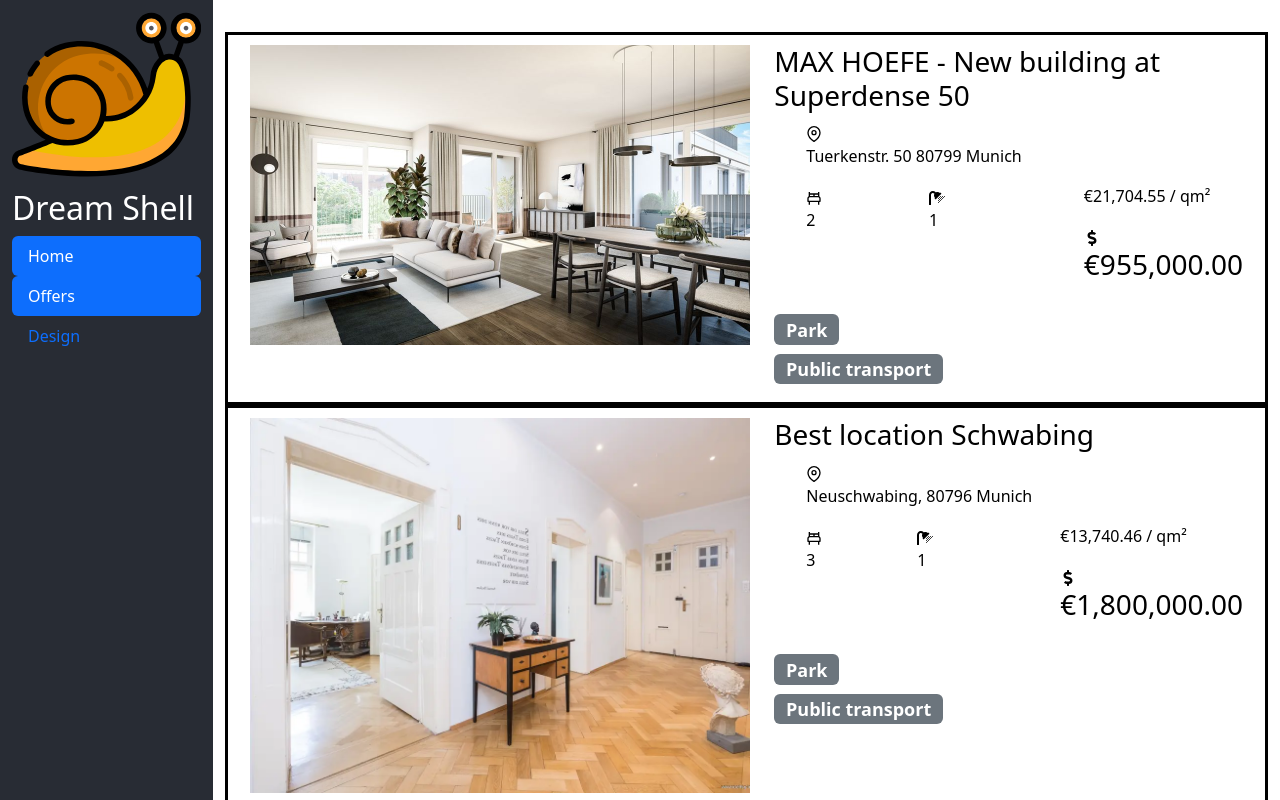
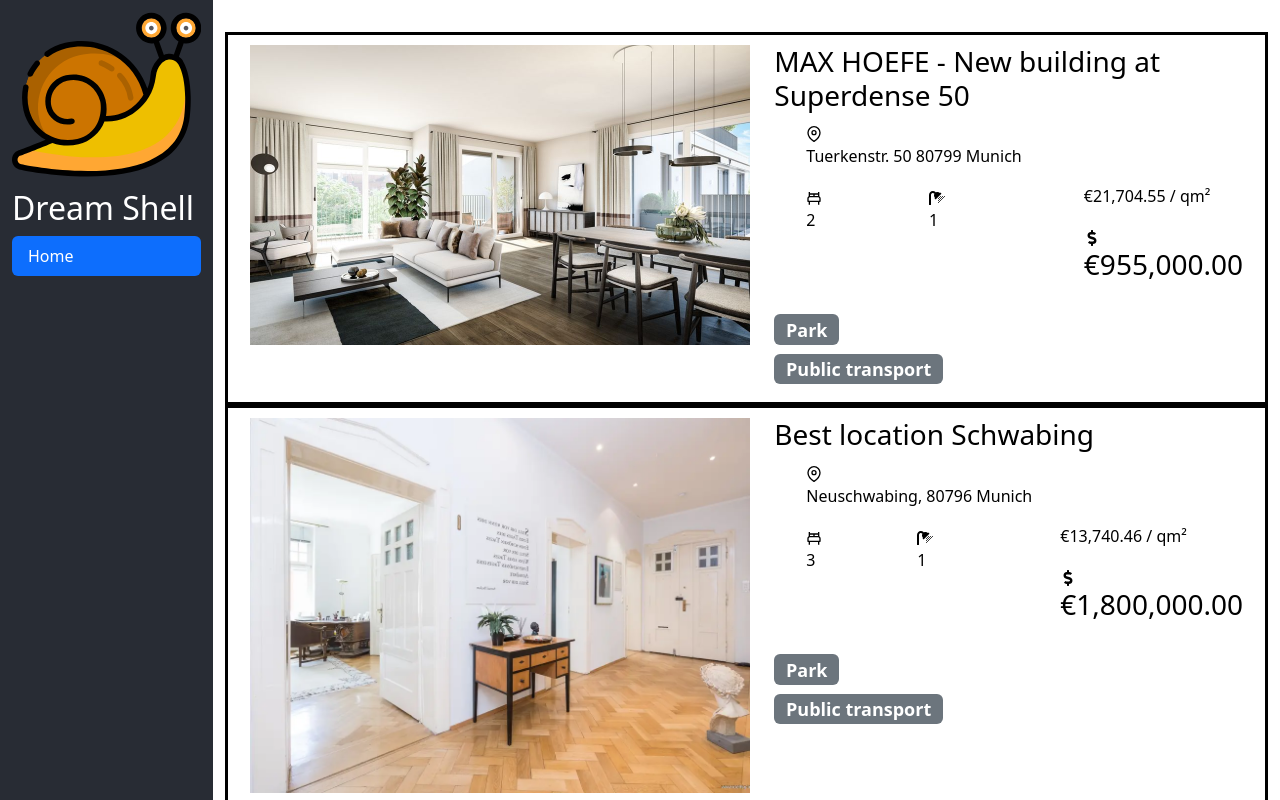
Before and after one commit to fly-san/web-dream-shell, a React (Create React App) app: page /offers in a window 1280 px wide. Built offline with nearby package versions, Linux system fonts and the light colour scheme.

Commit message:
Added context

```diff
--- a/src/App.js
+++ b/src/App.js
@@ -6,14 +6,27 @@ import {
   Routes,
   Route,
   Navigate,
-} from "react-router-dom"
+} from "react-router-dom";
 
 import { HouseSearch } from "./components/HouseSearch";
 import { LinkContainer } from "react-router-bootstrap";
 import { HomePage } from "./components/HomePage";
 import { Design } from "./components/Design";
+import { createContext, useState } from "react";
+
+export const EquityContext = createContext();
+export const HouseContext = createContext();
+export const InterestPlanContext = createContext();
+
 function App() {
+  const [equity, setEquity] = useState();
+  const [house, setHouse] = useState();
+  const [interestPlan, setInterestPlan] = useState();
+
   return (
+    <EquityContext.Provider value={{ equity, setEquity }}>
+      <HouseContext.Provider value={{ house, setHouse }}>
+        <InterestPlanContext.Provider value={{ interestPlan, setInterestPlan }}>
           <Router>
             <Container fluid>
               <Row>
@@ -33,12 +46,15 @@ function App() {
                       </LinkContainer>
                     </Nav.Item>
                     <Nav.Item>
-                <LinkContainer to="/offers">
+                      <LinkContainer to="/offers" hidden={!equity}>
                         <Nav.Link>Offers</Nav.Link>
                       </LinkContainer>
                     </Nav.Item>
                     <Nav.Item>
-                <LinkContainer to="/design">
+                      <LinkContainer
+                        to="/design"
+                        hidden={!house || !interestPlan}
+                      >
                         <Nav.Link>Design</Nav.Link>
                       </LinkContainer>
                     </Nav.Item>
@@ -48,18 +64,21 @@ function App() {
                   <Container fluid id="main-container">
                     <Routes>
                       <Route path="/offers" element={<HouseSearch />}>
-                  <Route path=":houseId" element={<HouseSearch />}/>
+                        <Route path=":houseId" element={<HouseSearch />} />
                       </Route>
 
                       <Route path="/home" element={<HomePage />} />
                       <Route path="/" element={<Navigate to="/home" />} />
-                <Route path="/design" element={<Design/>} />
+                      <Route path="/design" element={<Design />} />
                     </Routes>
                   </Container>
                 </Col>
               </Row>
             </Container>
           </Router>
+        </InterestPlanContext.Provider>
+      </HouseContext.Provider>
+    </EquityContext.Provider>
   );
 }
 
--- a/src/components/BankOffers.js
+++ b/src/components/BankOffers.js
@@ -1,12 +1,14 @@
-import { useEffect, useState } from "react";
+import { useEffect, useState, useContext } from "react";
 import { Container } from "react-bootstrap";
 import { SingleBankOffer } from "./SingleBankOffer";
-import Row from 'react-bootstrap/Row';
-import Col from 'react-bootstrap/Col';
+import Row from "react-bootstrap/Row";
+import Col from "react-bootstrap/Col";
+import { InterestPlanContext } from "../App";
 
 export function BankOffers() {
   const [isLoading, setIsLoading] = useState(true);
   const [offers, setOffers] = useState([]);
+  const interestPlanContext = useContext(InterestPlanContext);
   const MARKET_OVERVIEW_URL =
     "https://www.interhyp.de/customer-generation/interest/marketOverview";
   const JSON_BODY = {
@@ -75,15 +77,19 @@ export function BankOffers() {
   }
 
   return (
-
-      <Row className="justify-content-md-center">
-        {offers.map((item) => (<Col>
-          <SingleBankOffer key={offers.indexOf(item)} data={item} />
+    <Row className="justify-content-md-center">
+      {offers.map((item) => (
+        <Col>
+          <button
+            onClick={() => {
+              interestPlanContext.setInterestPlan(item);
+            }}
+          >
+            <SingleBankOffer key={offers.indexOf(item)} data={item} />
+          </button>
         </Col>
-        ))}
-      </Row>
-
-
+      ))}
+    </Row>
   );
 }
 
--- a/src/components/HouseCard.js
+++ b/src/components/HouseCard.js
@@ -1,23 +1,28 @@
 import { Button, Container } from "react-bootstrap";
-import { BiBed } from 'react-icons/bi';
-import { FaShower, FaDollarSign } from 'react-icons/fa'
-import { FiMapPin } from 'react-icons/fi';
-import Badge from 'react-bootstrap/Badge';
+import { BiBed } from "react-icons/bi";
+import { FaShower, FaDollarSign } from "react-icons/fa";
+import { FiMapPin } from "react-icons/fi";
+import Badge from "react-bootstrap/Badge";
 
-import Row from 'react-bootstrap/Row';
-import Col from 'react-bootstrap/Col';
+import Row from "react-bootstrap/Row";
+import Col from "react-bootstrap/Col";
 
 export function HouseCard(props) {
   if (!props.house) {
-        console.log(":(")
-        return <>error</>
+    console.log(":(");
+    return <>error</>;
   }
-    const houseImage = process.env.PUBLIC_URL+"/data/house/House Pics/" + props.house.houseId +".png"
+  const houseImage =
+    process.env.PUBLIC_URL +
+    "/data/house/House Pics/" +
+    props.house.houseId +
+    ".png";
   const houseTitle = props.house.name;
   const bedrooms = props.house.bedroom;
   const bathrooms = props.house.bathroom;
   const address = props.house.address;
-    const price_qm = Math.round(100 * props.house.price / props.house.size) / 100;
+  const price_qm =
+    Math.round((100 * props.house.price) / props.house.size) / 100;
   const price_total = props.house.price;
 
   /*
@@ -27,11 +32,10 @@ export function HouseCard(props) {
   border: 3px solid #73AD21;
   padding: 10px;*/
   return (
-
-        <Container class="grid grid-flex">
+    <Container className="grid grid-flex">
       <Row>
         <Col>
-                    <img style={{maxWidth: "500px"}} alt=""src={houseImage}></img>
+          <img style={{ maxWidth: "500px" }} alt="" src={houseImage}></img>
         </Col>
         <Col id="house-description">
           <Row>
@@ -41,7 +45,8 @@ export function HouseCard(props) {
             <Col>
               <ul style={{ listStyleType: "none" }}>
                 <li id="house-name">
-                                        <FiMapPin /><p>{address}</p>
+                  <FiMapPin />
+                  <p>{address}</p>
                 </li>
 
                 <li id="house-rooms">
@@ -49,53 +54,59 @@ export function HouseCard(props) {
                     <Col>
                       <BiBed />
 
-                                                <p >
-                                                    {bedrooms}
-                                                </p>
-
+                      <p>{bedrooms}</p>
                     </Col>
                     <Col>
                       <FaShower className=".box" />
-                                                <p >
-                                                    {bathrooms}
-                                                </p>
+                      <p>{bathrooms}</p>
                     </Col>
                     <Col id="pricing">
                       <ul style={{ listStyleType: "none" }}>
                         <li id="house-price-per-qm">
-                                                        <p>€{price_qm.toFixed(2).replace(/\d(?=(\d{3})+\.)/g, '$&,')} / qm²</p>
+                          <p>
+                            €
+                            {price_qm
+                              .toFixed(2)
+                              .replace(/\d(?=(\d{3})+\.)/g, "$&,")}{" "}
+                            / qm²
+                          </p>
                         </li>
                         <li id="house-price-total">
                           <p>
                             <FaDollarSign />
-                                                            <h3 class="primary">€{price_total.toFixed(2).replace(/\d(?=(\d{3})+\.)/g, '$&,')}</h3>
+                            <h3 className="primary">
+                              €
+                              {price_total
+                                .toFixed(2)
+                                .replace(/\d(?=(\d{3})+\.)/g, "$&,")}
+                            </h3>
                           </p>
                         </li>
                       </ul>
-
                     </Col>
-
-
                   </Row>
                 </li>
               </ul>
             </Col>
-
           </Row>
           <Row>
             <Container>
-
-                            <Col><h4><Badge bg="secondary">Park</Badge></h4></Col>
-                            <Col><h4><Badge bg="secondary">Public transport</Badge></h4></Col>
+              <Col>
+                <h4>
+                  <Badge bg="secondary">Park</Badge>
+                </h4>
+              </Col>
+              <Col>
+                <h4>
+                  <Badge bg="secondary">Public transport</Badge>
+                </h4>
+              </Col>
             </Container>
           </Row>
-
         </Col>
       </Row>
     </Container>
-    )
-
-
+  );
 }
 
 export default HouseCard;
--- a/src/components/HouseSearch.js
+++ b/src/components/HouseSearch.js
@@ -2,29 +2,48 @@ import { House } from "react-bootstrap-icons";
 import { HouseCard } from "./HouseCard";
 import { BankOffers } from "./BankOffers";
 
-import { useEffect, useState } from "react";
+import { useContext } from "react";
 import { useNavigate, useParams } from "react-router-dom";
-import { Button } from "react-bootstrap"
-import data from "../assets/house.json"
+import { Button } from "react-bootstrap";
+import data from "../assets/house.json";
+import { HouseContext } from "../App";
 
 export function HouseSearch() {
   //const [isLoading, setIsLoading] = useState(true);
   const { houseId } = useParams();
   const navigate = useNavigate();
+  const houseContext = useContext(HouseContext);
 
   if (!houseId) {
-
-        return <div>
+    return (
+      <div>
         {data.houses.map((house) => {
           console.log(house.houseId);
-                return <button class="pa-5" onClick={() => { navigate("/offers/"+house.houseId); console.log(house.houseId) }} style={{
-                    minWidth: "100%", backgroundColor: "white", borderWidth: "0px", textAlign: "left",
-                    right: "0px", border: "3px solid", padding: "10px"
-                }}><HouseCard house={house} /></button>
+          return (
+            <button
+              className="pa-5"
+              onClick={() => {
+                houseContext.setHouse(house);
+                navigate("/offers/" + house.houseId);
+                console.log(house.houseId);
+              }}
+              style={{
+                minWidth: "100%",
+                backgroundColor: "white",
+                borderWidth: "0px",
+                textAlign: "left",
+                right: "0px",
+                border: "3px solid",
+                padding: "10px",
+              }}
+            >
+              <HouseCard house={house} />
+            </button>
+          );
         })}
       </div>
+    );
   }
-
 
   let house;
   for (const x of data.houses) {
@@ -33,11 +52,13 @@ export function HouseSearch() {
     }
   }
 
-    return <div>
+  return (
+    <div>
       <HouseCard house={house} />
       <hr></hr>
-        <BankOffers/>
+      <BankOffers />
     </div>
+  );
 }
 
-export default HouseCard
+export default HouseCard;
```
Also changed, not shown: src/components/HomePage.js (+28 -15 lines), src/components/SingleBankOffer.js (+27 -11 lines). Lines whose indentation alone changed are shown as unchanged.
